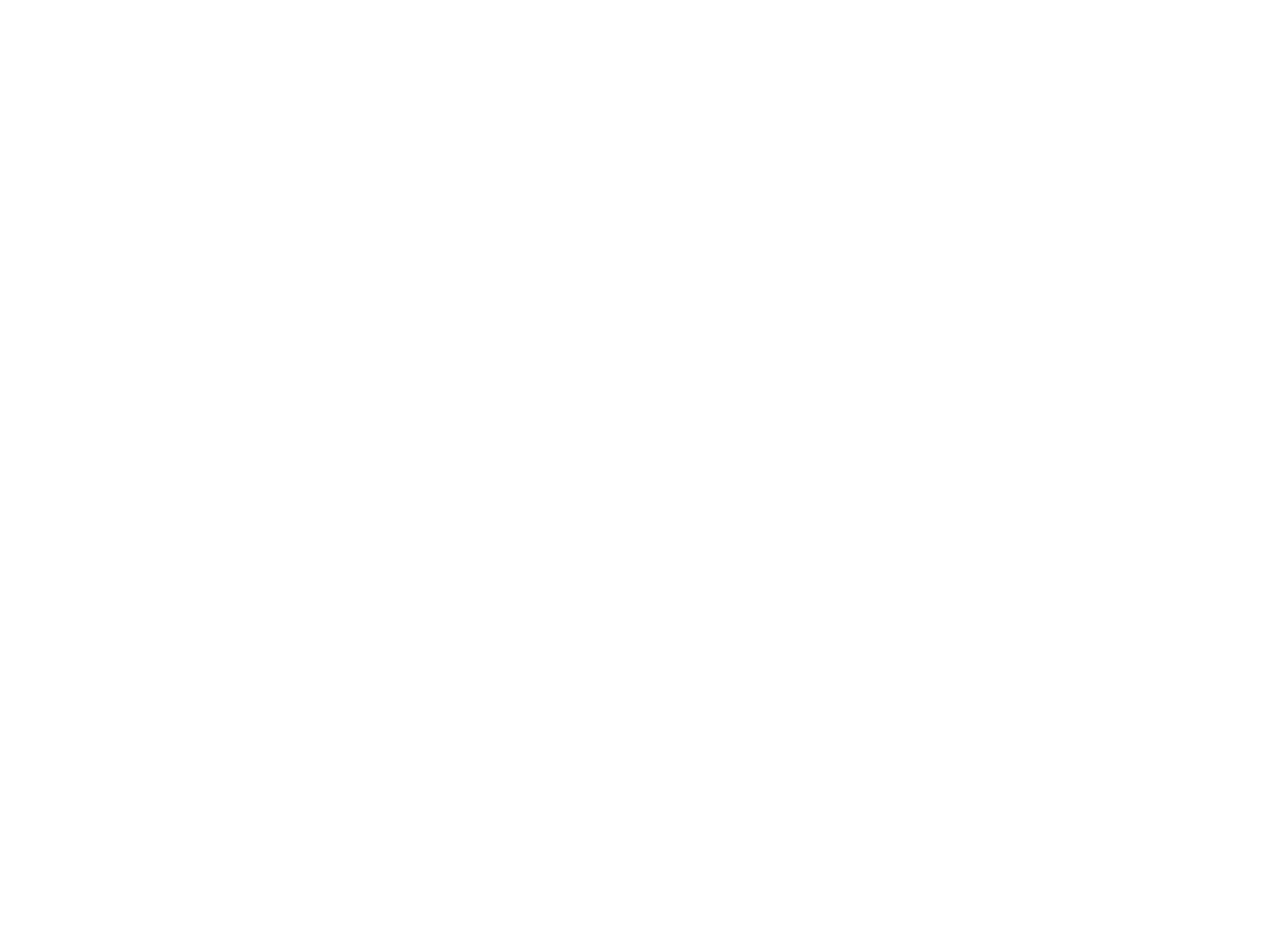
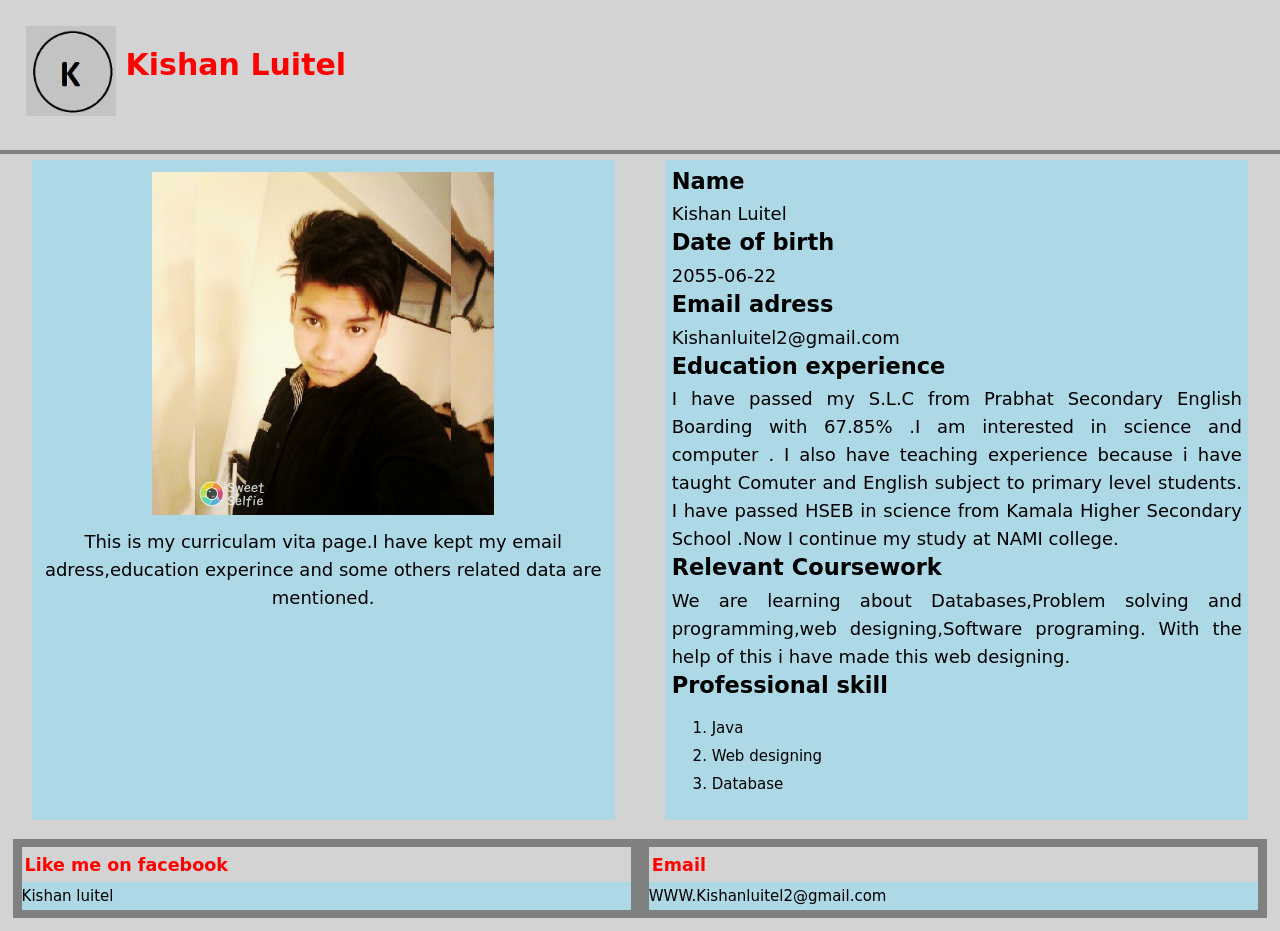
Before and after one commit to Kishannn/csy1018, a plain HTML site: page cv.html in a window 1280 px wide. Before the commit the page ends 800 px from the top, so only its background shows below. Drawn offline with Linux system fonts and the light colour scheme; files that its build step writes are made by us from their sources.

Commit message:
contact.html is modified and some details of CV was kept in cv.html

```diff
--- a/cv.html
+++ b/cv.html
@@ -0,0 +1,54 @@
+<!DOCTYPE html>
+<head>
+  <meta charset="utf-8">
+  <title>cv</title>
+  <link rel="stylesheet" type="text/css" href="style/style.css">
+</head>
+<body>
+  <header>
+    <a href="index.html"><img src="images/Untitled.png" alt="logo"></a>
+    <h1>Kishan Luitel</h1>
+  </header>
+  <section>
+      <article class="article-image">
+        <p><img src="images/pic.jpg"></p>
+        <p>This is my curriculam vita page.I have kept my email adress,education experince
+          and some others related data are mentioned.</p>
+      </article>
+      <article>
+      <h2>Name</h2>
+      <p>Kishan Luitel</p>
+      <h2>Date of birth</h2>
+      <p>2055-06-22</p>
+      <h2>Email adress</h2>
+      <p>Kishanluitel2@gmail.com</p>
+      <h2>Education experience</h2>
+      <p>I have passed my S.L.C from Prabhat Secondary English Boarding with 67.85% .I am interested in science and computer .
+        I also have teaching experience because i have taught Comuter and English subject to primary level students.
+        I have passed HSEB in science from Kamala Higher Secondary School .Now I continue my study at NAMI college.</p>
+
+      <h2>Relevant Coursework</h2>
+      <p>We are learning about Databases,Problem solving and programming,web designing,Software programing.
+        With the help of this i have made this web designing.</p>
+      <h2>Professional skill</h2>
+      <ol>
+        <li>Java</li>
+        <li>Web designing</li>
+        <li>Database</li>
+      </ol>
+      </article>
+    </article>
+ </section>
+  <footer>
+  <article>
+    <h3>Like me on facebook</h3>
+    <p>Kishan luitel</p>
+
+  </article>
+  <article>
+    <h3>Email</h3>
+    <p>WWW.Kishanluitel2@gmail.com</p>
+  </article>
+  </body>
+  </footer>
+  </html>
```
Also changed, not shown: contact.html (+1 -0 lines).
